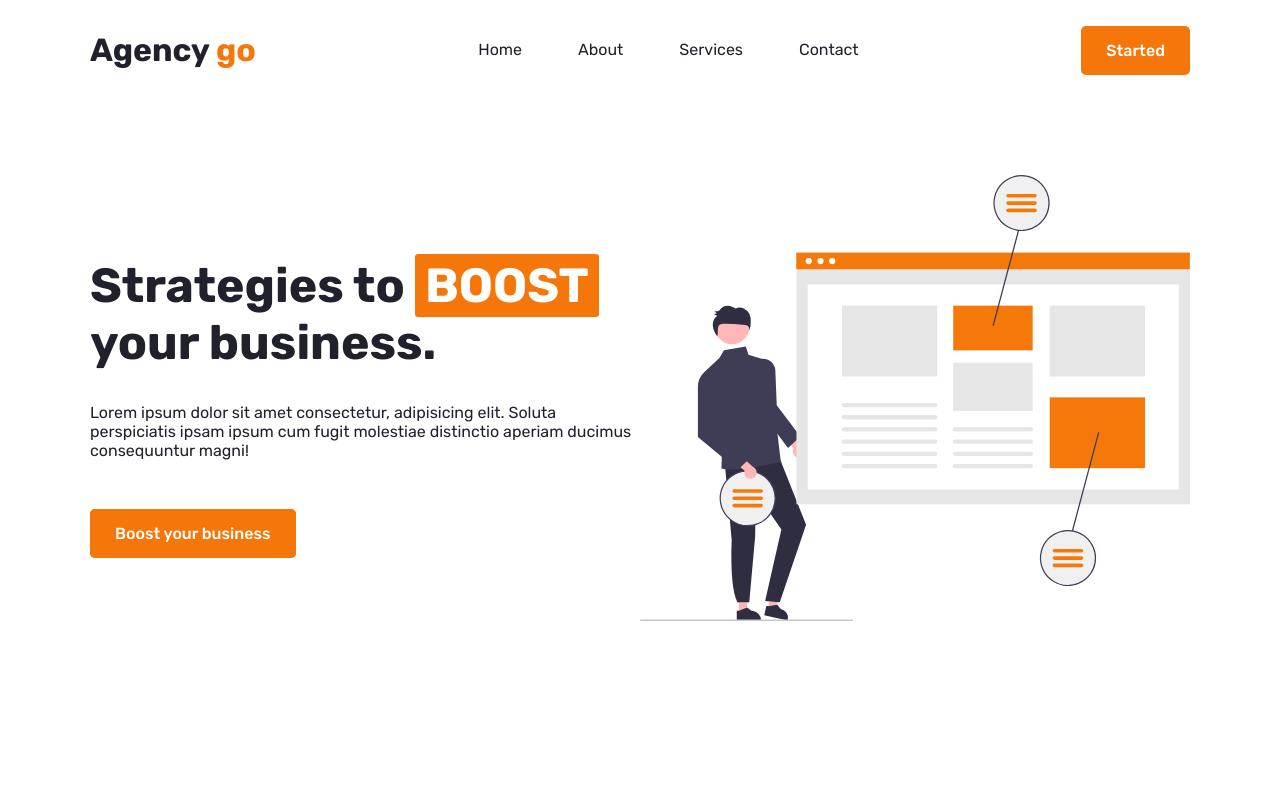
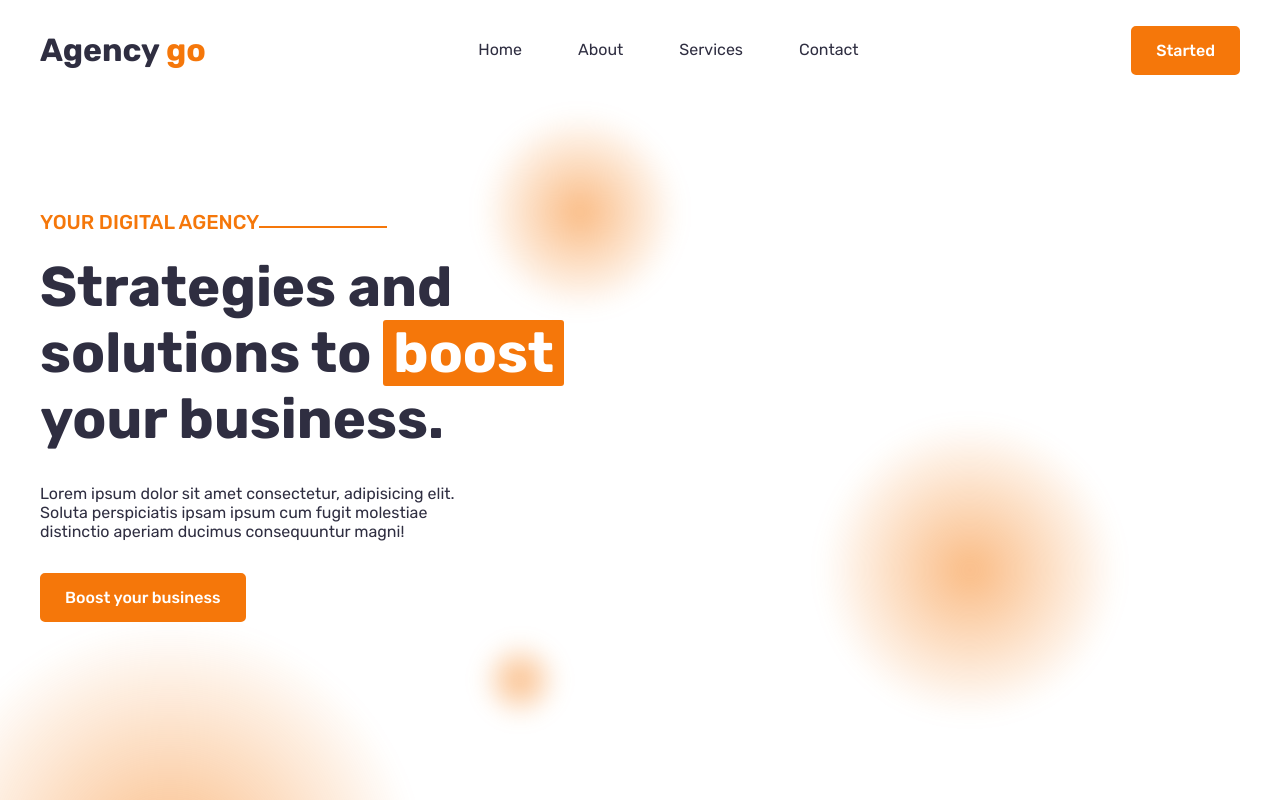
Before and after one commit to LipeMonteiro/agency_go, a plain HTML site: page index.html in a window 1280 px wide. Drawn offline with Linux system fonts and the light colour scheme.

Commit message:
Home alterada

```diff
--- a/index.html
+++ b/index.html
@@ -27,16 +27,25 @@
     <main>
         <!-- ========== HOME ========= -->
         <section id="home">
+            <div class="home__ligh"></div>
+            <div class="home__ligh"></div>
+            <div class="home__ligh"></div>
+            <div class="home__ligh"></div>
             <div id="home__container" class="container">
                 <div id="home__content-txt">
-                    <h1>Strategies to <span>BOOST</span> your business.</h1>
-                    <p>Lorem ipsum dolor sit amet consectetur, adipisicing elit. Soluta perspiciatis ipsam ipsum cum
+                    <span id="home__line"></span>
+                    <span id="home__alternative-txt">
+                        <p>Your digital agency <span></span></p>
+                    </span>
+                    <h1 id="home__title">Strategies and solutions to <span>boost</span> your business.</h1>
+                    <p id="home__p">Lorem ipsum dolor sit amet consectetur, adipisicing elit. Soluta perspiciatis ipsam
+                        ipsum cum
                         fugit
                         molestiae distinctio aperiam ducimus consequuntur magni!</p>
                     <a href="http://" class="btn-primary">Boost your business</a>
                 </div>
                 <div id="home__content-img">
-                    <img src="./img/undraw_design-notes_vwa7.svg">
+                    <img src="">
                 </div>
             </div>
         </section>
--- a/style.css
+++ b/style.css
@@ -1,74 +1,100 @@
 @import url('https://fonts.googleapis.com/css2?family=Rubik:ital,wght@0,300..900;1,300..900&display=swap');
+
 /* ========= RESET ========== */
-*{
+* {
     padding: 0;
     margin: 0;
     border: none;
     box-sizing: border-box;
     font-family: "Rubik";
 }
-ul{list-style: none;}
-a{text-decoration: none;}
+
+ul {
+    list-style: none;
+}
+
+a {
+    text-decoration: none;
+}
+
 /* ========= VAR COLORS ========= */
-:root{
+:root {
     --primary: #f5770a;
-    --secondary: #21212e;
+    --secondary: #2f2e41;
     --white: #fff;
     --gray: #e6e6e6;
 }
+
 /* ========= MODIFIING CLASSES ======== */
-.container{
-    max-width: 1100px;
+.container {
+    max-width: 1280px;
+    padding: 0 40px;
     margin: 0 auto;
 }
-.btn-primary{
-    padding: 13px 23px;
-    background-color: var(--primary);
-    color: var(--white);
-    border-radius: 5px;
-    font-weight: 500;
+
+.btn-primary {
+    display: inline-block;
     position: relative;
     bottom: 0;
+    padding: 13px 23px;
     transition: .3s;
-    border: 2px solid var(--primary)
+    border-radius: 5px;
+    color: var(--white);
+    font-weight: 500;
+    border: 2px solid var(--primary);
+    background-color: var(--primary);
 }
-.btn-primary:hover{
+
+.btn-primary:hover {
     background: none;
     color: var(--primary);
     bottom: 5px;
 }
-/* ========== HEADER ========== */
-#header{
+
+/* ===========================
+            HEADER
+============================== */
+#header {
     width: 100%;
     height: 100px;
     position: fixed;
+    /* top: 20px; */
+    z-index: 9999;
 }
-#header__container{
+
+#header__container {
     width: 100%;
     height: 100%;
     display: flex;
     justify-content: space-between;
     align-items: center;
+    /* box-shadow: 0 0 10px var(--gray);
+    border-radius: 10px; */
 }
-#header__logo{
+
+#header__logo {
     font-size: 2rem;
     font-weight: bold;
     color: var(--secondary)
 }
-#header__logo span{
+
+#header__logo span {
     color: var(--primary)
 }
-#header__menu{
+
+#header__menu {
     display: flex;
     gap: 50px;
 }
-.header__link{
+
+.header__link {
     padding: 3px;
     color: var(--secondary);
     position: relative;
     transition: color .3s;
 }
-.header__link::after{
+
+.header__link::after {
     content: '';
     display: block;
     width: 100%;
@@ -79,45 +105,131 @@ a{text-decoration: none;}
     scale: 0;
     transition: scale .3s;
 }
-.header__link:hover{
+
+.header__link:hover {
     color: var(--primary);
 }
-.header__link:hover::after{
+
+.header__link:hover::after {
     scale: 1;
 }
-/* ========== HOME ========== */
-#home{
+
+/* =============================
+              HOME
+================================ */
+#home {
     width: 100%;
     height: 100vh;
+    position: relative;
+    overflow: hidden;
 }
-#home__container{
+
+.home__ligh {
+    position: absolute;
+    border-radius: 50%;
+    background: radial-gradient(circle, rgba(245, 120, 10, .5) 0%, rgba(218, 213, 209, 0) 70%, transparent 100%);
+    filter: blur(10px);
+    z-index: -1;
+}
+
+.home__ligh:nth-child(1) {
+    width: 500px;
+    height: 500px;
+    bottom: -20rem;
+    left: -5rem;
+}
+
+.home__ligh:nth-child(2) {
+    width: 200px;
+    height: 200px;
+    top: 7rem;
+    left: 30rem;
+}
+
+.home__ligh:nth-child(3) {
+    width: 300px;
+    height: 300px;
+    bottom: 5rem;
+    right: 10rem;
+}
+.home__ligh:nth-child(4) {
+    width: 80px;
+    height: 80px;
+    bottom: 5rem;
+    left: 30rem;
+}
+
+#home__container {
     width: 100%;
     height: 100%;
     display: flex;
     align-items: center;
 }
-#home__content-txt{
+
+#home__content-txt {
     width: 50%;
+    margin-top: 2rem;
 }
-#home__content-txt h1{
-    font-size: 3rem;
+
+#home__line {
+    display: none;
+    width: 5rem;
+    height: .5rem;
+    margin-bottom: 3rem;
+    background-color: var(--primary);
+}
+
+#home__alternative-txt {
+    margin-bottom: 1.25rem;
+    display: inline-block;
+}
+
+#home__alternative-txt p {
+    font-size: 1.25rem;
+    font-weight: 500;
+    text-transform: uppercase;
+    color: var(--primary);
+    display: flex;
+    align-items:end;
+}
+
+#home__alternative-txt span {
+    display: inline-block;
+    width: 8rem;
+    height: 2px;
+    background-color: var(--primary);
+    position: relative;
+    top: -6px;
+}
+
+#home__title {
+    font-size: 3.5rem;
     margin-bottom: 2rem;
     color: var(--secondary);
+    display: inline-block;
 }
-#home__content-txt h1 span{
-    padding: 3px 10px;
+
+#home__title span {
+    padding: 0 10px;
     background-color: var(--primary);
     color: var(--white);
     border-radius: 3px;
 }
-#home__content-txt p{
-    /* font-weight: 500; */
+
+#home__p {
+    max-width: 70%;
+    margin-bottom: 2rem;
     color: var(--secondary);
-    margin-bottom: 4rem;
 }
-#home__content-img{
+
+#home__content-img {
     width: 50%;
+    /* margin-top: 10%; */
 }
-#home__content-img img{
+
+#home__content-img img {
     width: 100%;
+    position: relative;
+    /* right: 10%; */
+    /* margin-left: -100px; */
 }
```
Also changed, not shown: img/freepik__isometric-illustration-of-a-web-development-team-w__23107-removebg-preview-Photoroom.png (added), img/freepik__isometric-illustration-of-a-web-development-team-w__23107.png (added), img/undraw_design-notes_vwa7.svg (deleted), img/undraw_progressive_app_m-9-ms.svg (deleted).
